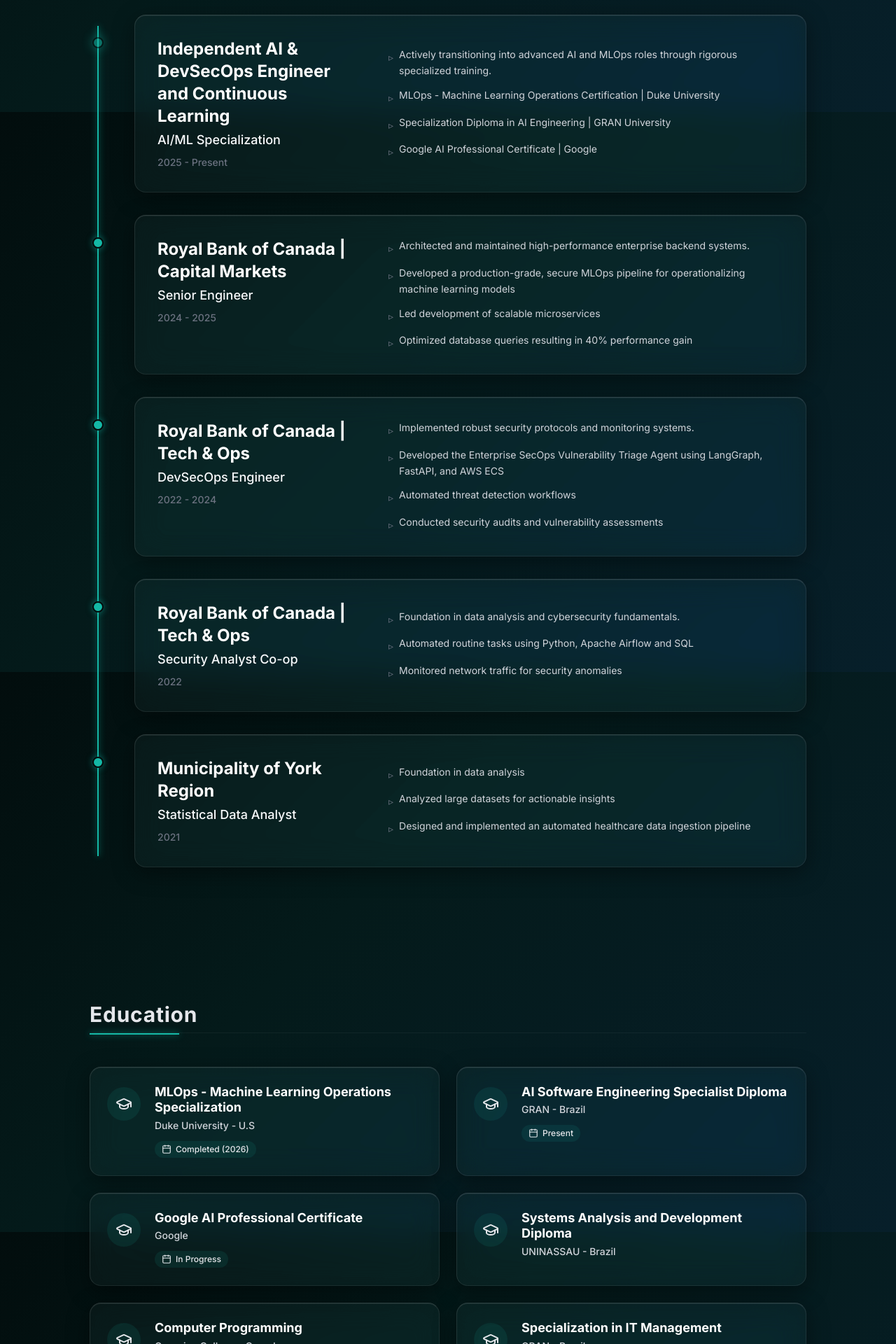
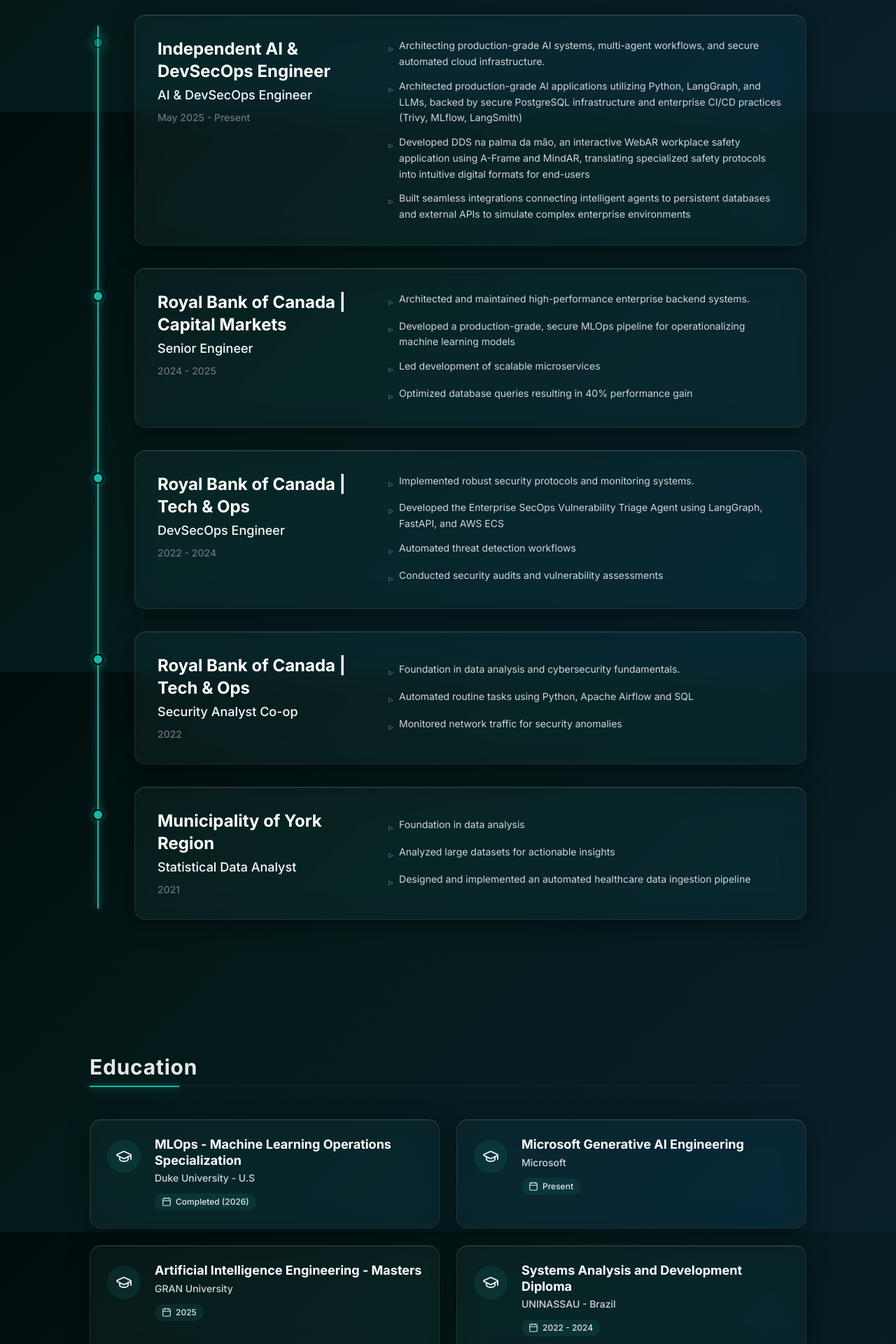
Before and after one commit to santosisadora/myportfolio, a React (Vite) app: page / in a window 1280 px wide. Shown: the part 6240-8160 px from the top of the page at 70% size. Built offline with nearby package versions, Linux system fonts and the light colour scheme.

Commit message:
feat: update resume and synchronize completed MLOps credentials across experience and education

```diff
--- a/src/components/Education.jsx
+++ b/src/components/Education.jsx
@@ -9,26 +9,24 @@
     year: "Completed (2026)"
   },
   {
-    degree: "AI Software Engineering Specialist Diploma",
-    institution: "GRAN - Brazil",
+    degree: "Microsoft Generative AI Engineering",
+    institution: "Microsoft",
     year: "Present"
   },
   {
-    degree: "Google AI Professional Certificate",
-    institution: "Google",
-    year: "In Progress"
+    degree: "Artificial Intelligence Engineering - Masters",
+    institution: "GRAN University",
+    year: "2025"
   },
   {
     degree: "Systems Analysis and Development Diploma",
-    institution: "UNINASSAU - Brazil"
+    institution: "UNINASSAU - Brazil",
+    year: "2022 - 2024"
   },
   {
-    degree: "Computer Programming",
-    institution: "Georgian College - Canada"
-  },
-  {
-    degree: "Specialization in IT Management",
-    institution: "GRAN - Brazil"
+    degree: "Computer Programming Diploma",
+    institution: "Georgian College - Canada",
+    year: "2020 - 2022"
   }
 ];
 
--- a/src/components/Experience.jsx
+++ b/src/components/Experience.jsx
@@ -3,14 +3,14 @@
 
 const experience = [
   {
-    company: "Independent AI & DevSecOps Engineer and Continuous Learning",
-    role: "AI/ML Specialization",
-    period: "2025 - Present",
-    description: "Actively transitioning into advanced AI and MLOps roles through rigorous specialized training.",
+    company: "Independent AI & DevSecOps Engineer",
+    role: "AI & DevSecOps Engineer",
+    period: "May 2025 - Present",
+    description: "Architecting production-grade AI systems, multi-agent workflows, and secure automated cloud infrastructure.",
     highlights: [
-      "MLOps - Machine Learning Operations Certification | Duke University",
-      "Specialization Diploma in AI Engineering | GRAN University",
-      "Google AI Professional Certificate | Google",
+      "Architected production-grade AI applications utilizing Python, LangGraph, and LLMs, backed by secure PostgreSQL infrastructure and enterprise CI/CD practices (Trivy, MLflow, LangSmith)",
+      "Developed DDS na palma da mão, an interactive WebAR workplace safety application using A-Frame and MindAR, translating specialized safety protocols into intuitive digital formats for end-users",
+      "Built seamless integrations connecting intelligent agents to persistent databases and external APIs to simulate complex enterprise environments"
     ],
     active: true
   },
```
Also changed, not shown: 1 other file (tests, documents, lock files or other folders).
